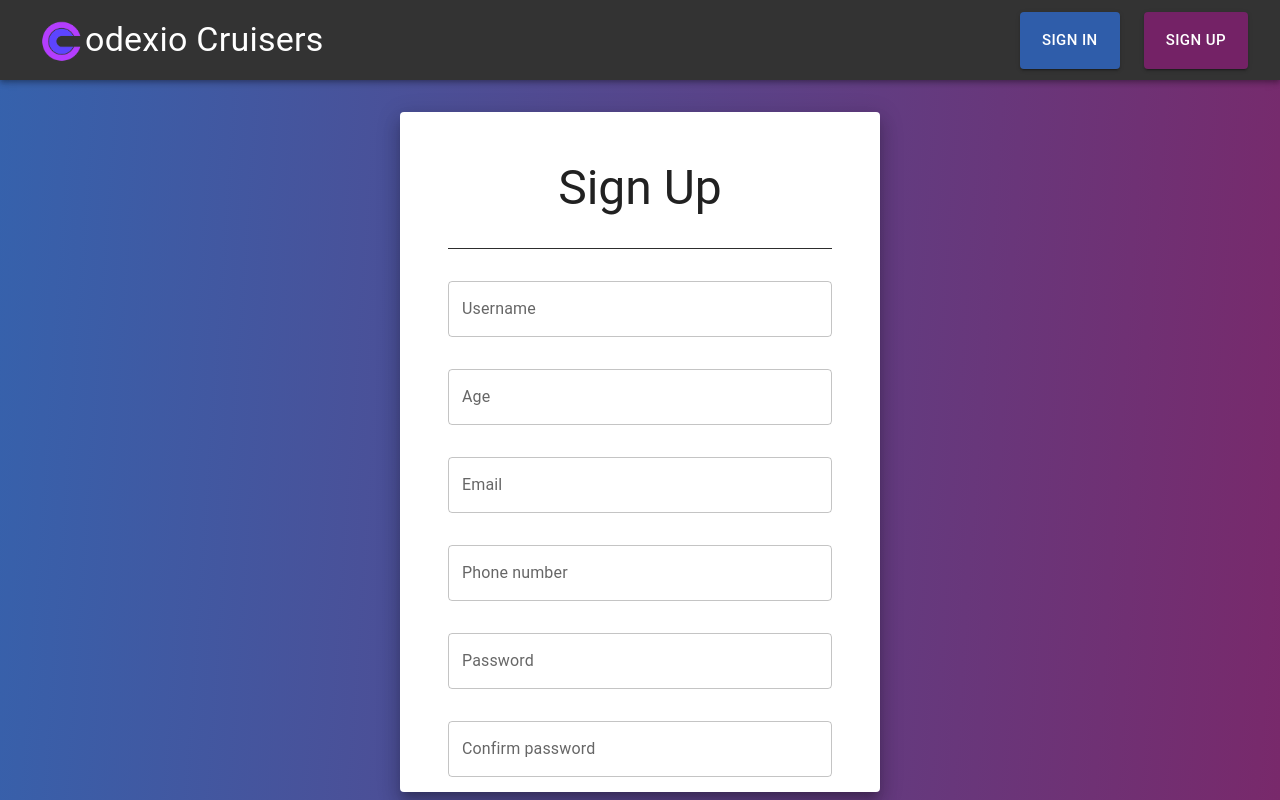
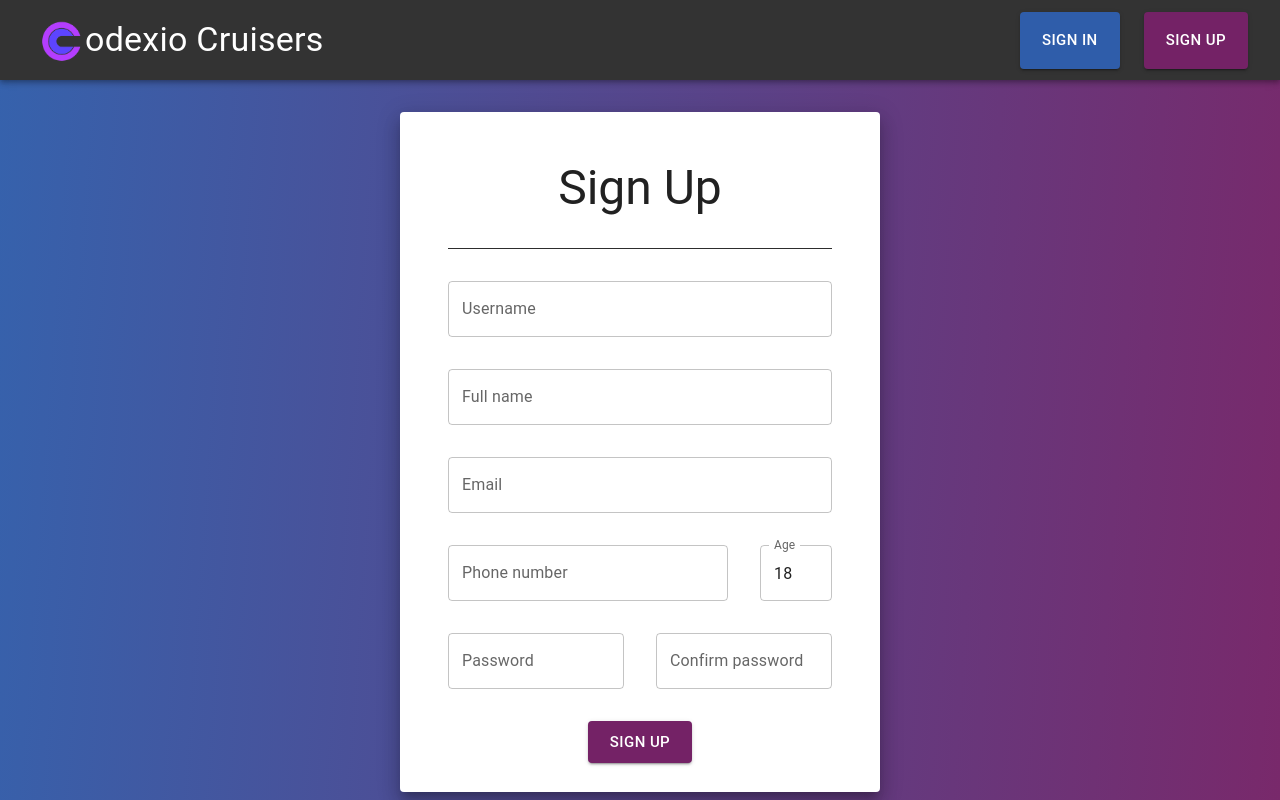
Before and after one commit to stodorichkov/RentACar, a React (Create React App) app in the folder client/: page /signup in a window 1280 px wide. Built offline with nearby package versions, Linux system fonts and the light colour scheme.

Commit message:
Get cars for renting

```diff
--- a/client/src/components/Admin/AdminGrids/Cars/AllCars.jsx
+++ b/client/src/components/Admin/AdminGrids/Cars/AllCars.jsx
@@ -2,7 +2,7 @@ import { Accordion, AccordionSummary, AccordionDetails, Typography, Stack, Butto
 import { DataGrid } from '@mui/x-data-grid';
 
 import { useTheme } from '@mui/material/styles';
-import { useEffect, useState } from 'react';
+import { useEffect, useReducer, useState } from 'react';
 import { useSelector } from 'react-redux';
 
 import AddCarForm from './AddCarForm';
@@ -13,6 +13,7 @@ import axios from 'axios';
 const AllCars = (props) => {
     const user = useSelector((state) => state.user);
     const [open, setOpen] = useState(false);
+    const [update, makeUpdate] = useReducer(x => x + 1, 0);
     const theme = useTheme();
 
     const[cars, setCars] = useState([]);
@@ -31,7 +32,6 @@ const AllCars = (props) => {
             const response = await axios.get('http://localhost:8086/car/all');
             if (response.status === 200) {
                 setCars(response.data)
-                console.log(response.data)
             }
         }
         catch (error) {
@@ -39,11 +39,20 @@ const AllCars = (props) => {
         }
     }
 
+    const removeCar = async (id) => {
+        try {
+            const response = await axios.delete(`http://localhost:8086/car/${id}/delete`);
+            makeUpdate();
+        }
+        catch (error) {
+            console.error('Error fetching data:', error);
+        }
+
+    }
+
     useEffect(() => {
         getCars();
-    }, [])
-
-
+    }, [update])
 
     const columns = [
         {
@@ -130,20 +139,6 @@ const AllCars = (props) => {
         },
     ];
 
-    axios.defaults.headers.common['Authorization'] = `Bearer ${user.token}`;
-
-    const removeCar = async (id) => {
-        try {
-            const response = await axios.delete(`http://localhost:8086/car/${id}/delete`);
-            if (response.status === 200) {
-                console.log('Data deleted');
-            }
-        }
-        catch (error) {
-            console.error('Error fetching data:', error);
-        }
-    }
-
     return(
         <Accordion expanded={props.expanded} onChange={props.handleChangeExpand}
             sx={{
@@ -188,7 +183,7 @@ const AllCars = (props) => {
                 <div
                     style={{ outline: 'none' }}
                 >
-                    <AddCarForm handleClose={handleClose} />
+                    <AddCarForm handleClose={handleClose} makeUpdate={makeUpdate}/>
                 </div>
             </Modal>
         </Accordion>
--- a/client/src/components/Aurhentication/SignUpForm.jsx
+++ b/client/src/components/Aurhentication/SignUpForm.jsx
@@ -12,9 +12,10 @@ import { setAlert } from '../../redux/actions/alertActions';
 
 const SignUpForm = () => {
     const [username, setUsername] = useState('');
-    const [age, setAge] = useState('');
+    const [fullName, setFullName] = useState('');
     const [email, setEmail] = useState('');
     const [phone, setPhone] = useState('');
+    const [age, setAge] = useState(18);
     const [password, setPassword] = useState('');
     const [confirmPassword, setConfirmPassword] = useState('');
     const alert = useSelector(state => state.alert);
@@ -25,14 +26,17 @@ const SignUpForm = () => {
     const handleChangeUsername = (event) => {
         setUsername(event.target.value);
     }
-    const handleChangeAge = (event) => {
-        setAge(event.target.value);
+    const handleChangeFullName = (event) => {
+        setFullName(event.target.value);
     }
     const handleChangeEmail = (event) => {
         setEmail(event.target.value);
     }
     const handleChangePhone = (event) => {
         setPhone(event.target.value);
+    }
+    const handleChangeAge = (event) => {
+        setAge(event.target.value);
     }
     const handleChangePassword = (event) => {
         setPassword(event.target.value);
@@ -49,6 +53,7 @@ const SignUpForm = () => {
         const content = {
             username: username,
             email: email,
+            fullName: fullName,
             years: age,
             mobilePhone: phone,
             password: password,
@@ -73,7 +78,7 @@ const SignUpForm = () => {
 
     return (
         <Grid container justifyContent='center' sx={{marginTop: '4vh'}}>
-            <Grid xs={10} sm={7.5} md={6.5} lg={4.5} xl={3.5}>
+            <Grid xs={10} sm={7.5} md={6.5} lg={4.5} xl={4}>
                 <Paper elevation={12} sx={{padding: '3em',overflow: 'auto', maxHeight: {xl:'94vh', lg: '85vh'}}}>
                     <Grid container spacing={4} justifyContent="center">
                         <Grid xs={12}>
@@ -98,6 +103,30 @@ const SignUpForm = () => {
                         <Grid xs={12}>
                             <TextField
                                 fullWidth
+                                label="Full name"
+                                value = {fullName}
+                                onChange ={handleChangeFullName}
+                            />
+                        </Grid>
+                        <Grid xs={12}>
+                            <TextField
+                                fullWidth
+                                label="Email"
+                                value = {email}
+                                onChange ={handleChangeEmail}
+                            />
+                        </Grid>
+                        <Grid xs={9}>
+                            <TextField
+                                fullWidth
+                                label="Phone number"
+                                value = {phone}
+                                onChange ={handleChangePhone}
+                            />
+                        </Grid>
+                        <Grid xs={3}>
+                            <TextField
+                                fullWidth
                                 type="number"
                                 InputProps={{
                                     inputProps: {
@@ -109,23 +138,7 @@ const SignUpForm = () => {
                                 onChange ={handleChangeAge}
                             />
                         </Grid>
-                        <Grid xs={12}>
-                            <TextField
-                                fullWidth
-                                label="Email"
-                                value = {email}
-                                onChange ={handleChangeEmail}
-                            />
-                        </Grid>
-                        <Grid xs={12}>
-                            <TextField
-                                fullWidth
-                                label="Phone number"
-                                value = {phone}
-                                onChange ={handleChangePhone}
-                            />
-                        </Grid>
-                        <Grid xs={12}>
+                        <Grid xs={6}>
                             <TextField
                                 fullWidth
                                 label="Password"
@@ -134,7 +147,7 @@ const SignUpForm = () => {
                                 onChange ={handleChangePassword}
                             />
                         </Grid>
-                        <Grid xs={12}>
+                        <Grid xs={6}>
                             <TextField
                                 fullWidth
                                 label="Confirm password"
--- a/client/src/components/Home/SearchCarForm.jsx
+++ b/client/src/components/Home/SearchCarForm.jsx
@@ -6,6 +6,7 @@ import { LocalizationProvider } from '@mui/x-date-pickers/LocalizationProvider';
 import { DateTimePicker } from '@mui/x-date-pickers';
 
 import dayjs from 'dayjs';
+import axios from 'axios';
 
 import { useState } from 'react';
 import { useTheme } from '@mui/material/styles';
@@ -17,7 +18,6 @@ const SearchCarForm = () => {
     const handleChangePickUpDate = (value) => {
         setPickUpDate(value);
         setDropOffDate(dayjs(value).add(1, 'day'));
-
     }
 
     const handleChangeDropOffDate = (value) => {
@@ -25,8 +25,23 @@ const SearchCarForm = () => {
     }
 
     const searchCars = async () => {
-        console.log(pickUpDate.format("YYYY-MM-DD hh:mm:ss"))
-        console.log(pickUpDate.format("YYYY-MM-DD hh:mm:ss"))
+        const content = {
+            startDate: pickUpDate.format("YYYY-MM-DD hh:mm:ss"),
+            endDate: dropOffDate.format("YYYY-MM-DD hh:mm:ss")
+        }
+        console.log(content)
+        try {
+            const response = await axios.get('http://localhost:8086/rentals/all-unique-available', content);
+            if (response.status === 200) {
+                console.log(response)
+            }
+        }
+        catch (error) {
+            console.error('Error fetching data:', error);
+        }
+
+        // console.log(pickUpDate.format("YYYY-MM-DD hh:mm:ss"))
+        // console.log(pickUpDate.format("YYYY-MM-DD hh:mm:ss"))
     }
 
     const theme = useTheme();
--- a/client/src/components/Profile/UserInfo.jsx
+++ b/client/src/components/Profile/UserInfo.jsx
@@ -66,7 +66,7 @@ const UserInfo = () => {
                 setUsername(response.data.username ? response.data.username : '');
                 setAge(response.data.age ? response.data.age : 18);
                 setEmail(response.data.email ? response.data.email : '');
-                setPhone(response.data.phone ? response.data.phone : '');
+                setPhone(response.data.mobilePhone ? response.data.mobilePhone : '');
                 setBudget(response.data.budget ? response.data.budget : 0.00);
             }
         }
--- a/client/src/components/Vehicles/Vehicles.jsx
+++ b/client/src/components/Vehicles/Vehicles.jsx
@@ -0,0 +1,5 @@
+
+
+const Vehicles = () => {
+
+}
```
Also changed, not shown: client/src/components/Admin/AdminGrids/Cars/AddCarForm.jsx (+3 -2 lines).
